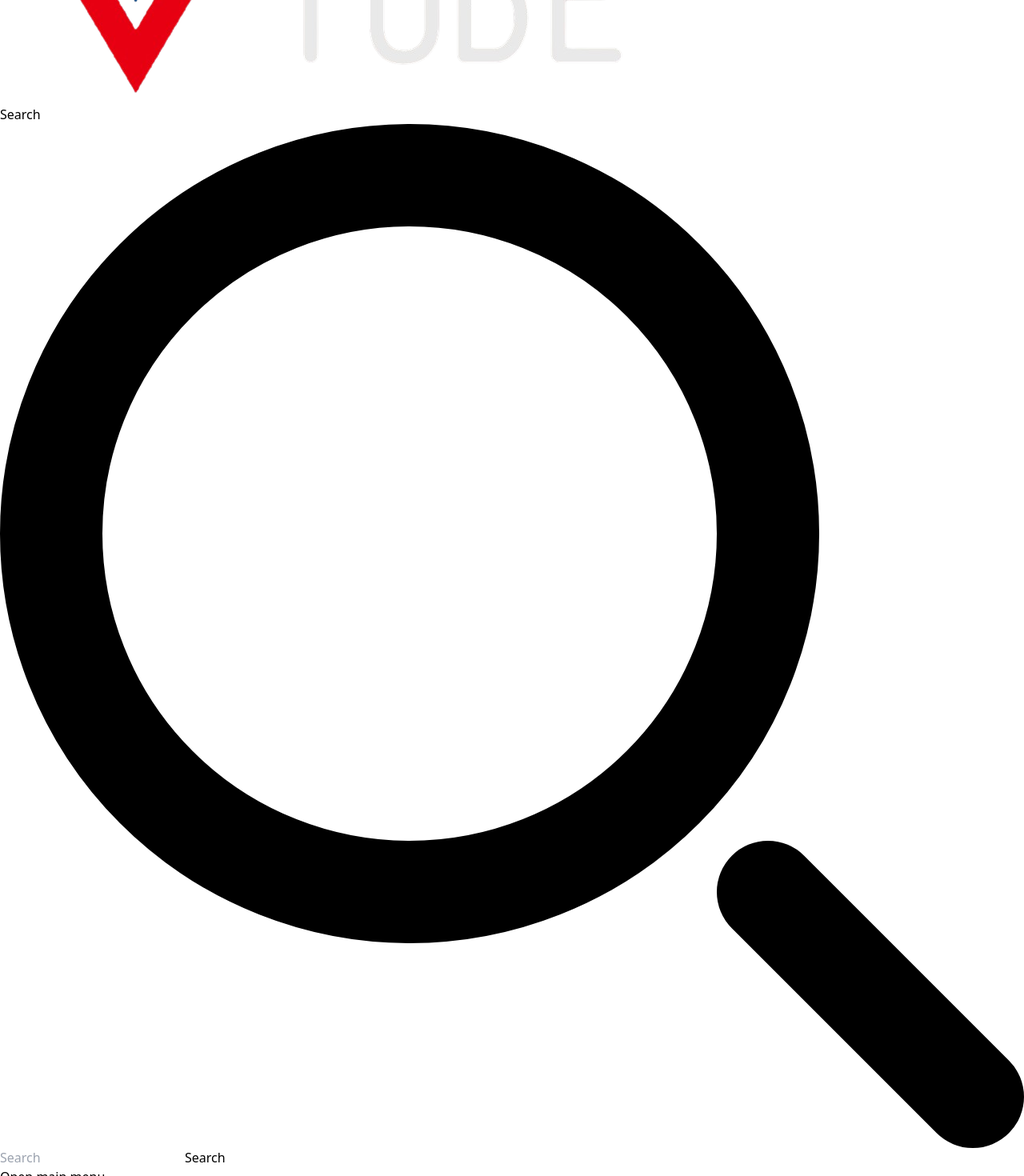
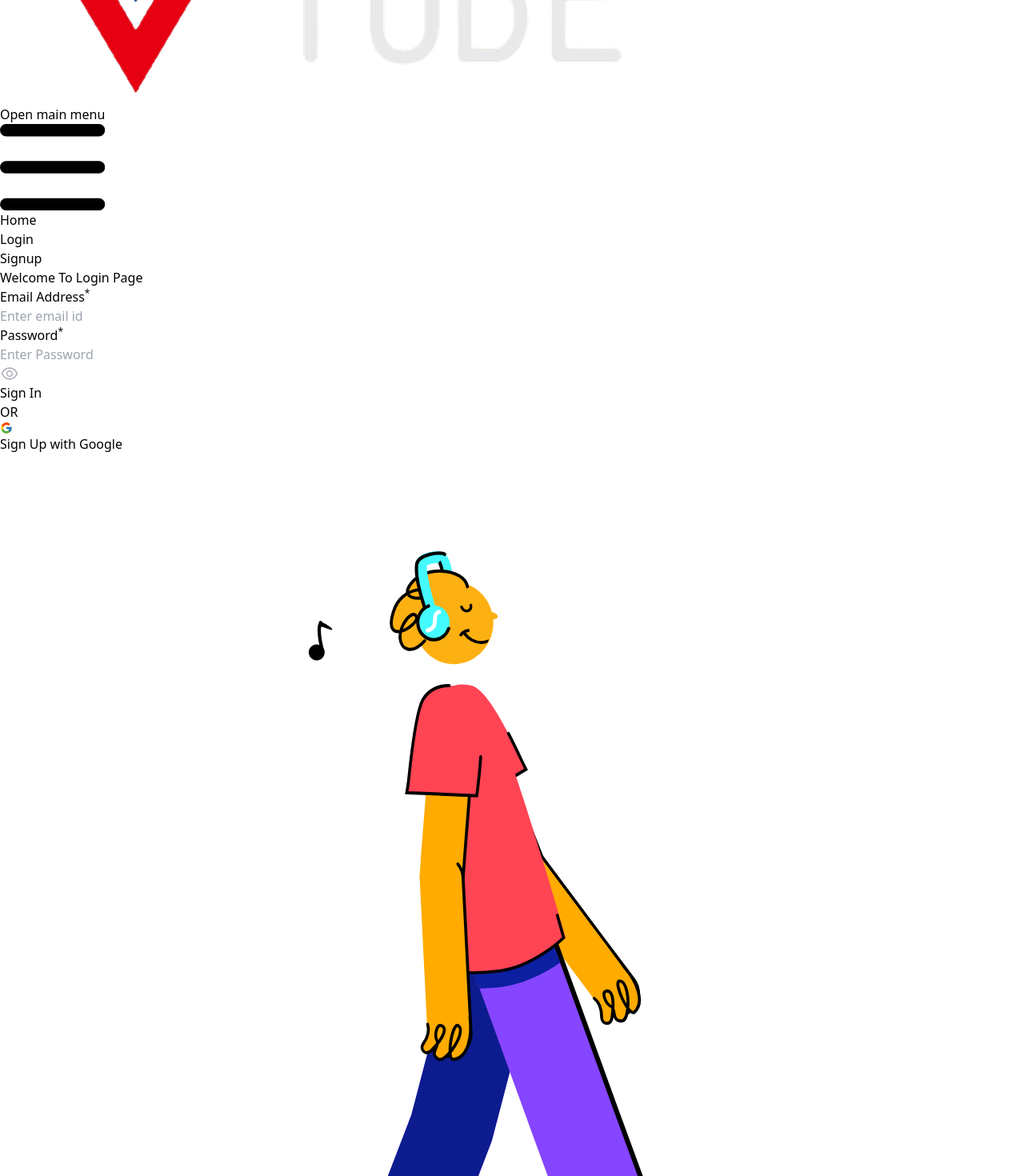
Before and after one commit to VinayBorate/V_Tube, a React (Vite) app: page /login in a window 1280 px wide. Shown: the part 180-1650 px from the top of the page at 80% size. Built offline with nearby package versions, Linux system fonts and the light colour scheme.

Commit message:
fixed_search_bar

```diff
--- a/src/App.jsx
+++ b/src/App.jsx
@@ -1,6 +1,6 @@
 import { useState } from 'react'
 import Navebar from "./components/Navebar"
-import { Route, Routes } from 'react-router'
+import { Route, Routes, useLocation } from 'react-router'
 import Home from './pages/Home'
 import Login from './pages/Login'
 import Signup from './pages/Signup'
@@ -10,9 +10,13 @@
 
   const[isLogin,setisLogin] = useState(false);
 
+  // helps to get the current path of the url
+  const currentPath = useLocation();
+
+
   return (
     <div className=' bg-slate-950 w-screen min-h-screen flex flex-col'>
-      <Navebar isLogin={isLogin} setisLogin={setisLogin}/>
+      <Navebar isLogin={isLogin} setisLogin={setisLogin} currentPath={currentPath}/>
 
       <Routes>
         <Route path='/' element={<Home/>}/>
--- a/src/components/Navebar.jsx
+++ b/src/components/Navebar.jsx
@@ -11,6 +11,11 @@
 
         let isLogin = props.isLogin;
         let setisLogin = props.setisLogin;
+
+        // getting the current location or path
+        const currentPath = props.currentPath;
+        console.log(currentPath.pathname);
+        const hideSearchPaths = ['/login', '/signup'];
 
 
       const [isMenuOpen, setIsMenuOpen] = useState(false);
@@ -40,24 +45,57 @@
   return (
     <div className="dark:bg-gray-900 sm:flex sm:justify-between sm:items-center w-full py-1 sm:mx-auto">
 
-    {/* Logo */}
+    {/*------------------------------- Logo ----------------------------------------------------*/}
       <Link to="/">
          <img src={logo} alt='Logo' className='h-8 w-auto object-contain'/>
       </Link>
 
-      {/* Search bar */}
-<form class="px-5 max-w-xl mx-auto mt-1 sm:flex">
-    <label htmlFor="default-search" class="mb-2 text-sm font-medium text-gray-900 sr-only dark:text-white">Search</label>
-    <div className="relative sm:w-96">
-        <div class="absolute inset-y-0 start-0 flex items-center ps-3 pointer-events-none">
-            <svg class="w-4 h-4 text-gray-500 dark:text-gray-400" aria-hidden="true" xmlns="http://www.w3.org/2000/svg" fill="none" viewBox="0 0 20 20">
-                <path stroke="currentColor" strokeLinecap="round" strokeLinejoin="round" strokeWidth="2" d="m19 19-4-4m0-7A7 7 0 1 1 1 8a7 7 0 0 1 14 0Z"/>
-            </svg>
-        </div>
-        <input type="search" id="default-search" class="sm:w-full block w-full p-4 ps-10 text-sm text-gray-900 border border-gray-300 rounded-lg bg-gray-50 focus:ring-blue-500 focus:border-blue-500 dark:bg-gray-700 dark:border-gray-600 dark:placeholder-gray-400 dark:text-white dark:focus:ring-blue-500 dark:focus:border-blue-500" placeholder="Search" required />
-        <button type="submit" class="text-white absolute end-2.5 bottom-2.5 bg-blue-700 hover:bg-blue-800 focus:ring-4 focus:outline-none focus:ring-blue-300 font-medium rounded-lg text-sm px-4 py-2 dark:bg-blue-600 dark:hover:bg-blue-700 dark:focus:ring-blue-800">Search</button>
-    </div>
-</form>
+      {/* ------------------------------------Search bar -------------------------------------------*/}
+<form className="px-5 max-w-xl mx-auto mt-1 sm:flex">
+      {/* Conditionally render the search input (renderof search bar depends on path) */}
+      {!hideSearchPaths.includes(currentPath.pathname) && (
+        <>
+          <label
+            htmlFor="default-search"
+            className="mb-2 text-sm font-medium text-gray-900 sr-only dark:text-white"
+          >
+            Search
+          </label>
+          <div className="relative sm:w-96">
+            <div className="absolute inset-y-0 start-0 flex items-center ps-3 pointer-events-none">
+              <svg
+                className="w-4 h-4 text-gray-500 dark:text-gray-400"
+                aria-hidden="true"
+                xmlns="http://www.w3.org/2000/svg"
+                fill="none"
+                viewBox="0 0 20 20"
+              >
+                <path
+                  stroke="currentColor"
+                  strokeLinecap="round"
+                  strokeLinejoin="round"
+                  strokeWidth="2"
+                  d="m19 19-4-4m0-7A7 7 0 1 1 1 8a7 7 0 0 1 14 0Z"
+                />
+              </svg>
+            </div>
+            <input
+              type="search"
+              id="default-search"
+              className="sm:w-full block w-full p-4 ps-10 text-sm text-gray-900 border border-gray-300 rounded-lg bg-gray-50 focus:ring-blue-500 focus:border-blue-500 dark:bg-gray-700 dark:border-gray-600 dark:placeholder-gray-400 dark:text-white dark:focus:ring-blue-500 dark:focus:border-blue-500"
+              placeholder="Search"
+              required
+            />
+            <button
+              type="submit"
+              className="text-white absolute end-2.5 bottom-2.5 bg-blue-700 hover:bg-blue-800 focus:ring-4 focus:outline-none focus:ring-blue-300 font-medium rounded-lg text-sm px-4 py-2 dark:bg-blue-600 dark:hover:bg-blue-700 dark:focus:ring-blue-800"
+            >
+              Search
+            </button>
+          </div>
+        </>
+      )}
+    </form>
 
      {/* Options */}
 
--- a/src/pages/Login.jsx
+++ b/src/pages/Login.jsx
@@ -1,7 +1,4 @@
 import React from 'react'
-// used for the waking Aanimation
-import Lottie from "lottie-react";
-import walk from '../assets/walk.json'
 import TemplateLoginSignup from './TemplateLoginSignup';
 
 const Login = ({setisLogin}) => {
--- a/src/pages/TemplateLoginSignup.jsx
+++ b/src/pages/TemplateLoginSignup.jsx
@@ -7,7 +7,7 @@
 import { FcGoogle } from "react-icons/fc";
 
 
-const TemplateLoginSignup = ({formtype,setisLogin}) => {
+const TemplateLoginSignup = ({formtype,setisLogin,setsearchBar}) => {
   return (
     <div className='flex-row py-12 sm:flex sm:items-center sm:justify-center sm:py-12 sm:max-auto sm:gap-12 sm:gap-y-0 '>
 
```
